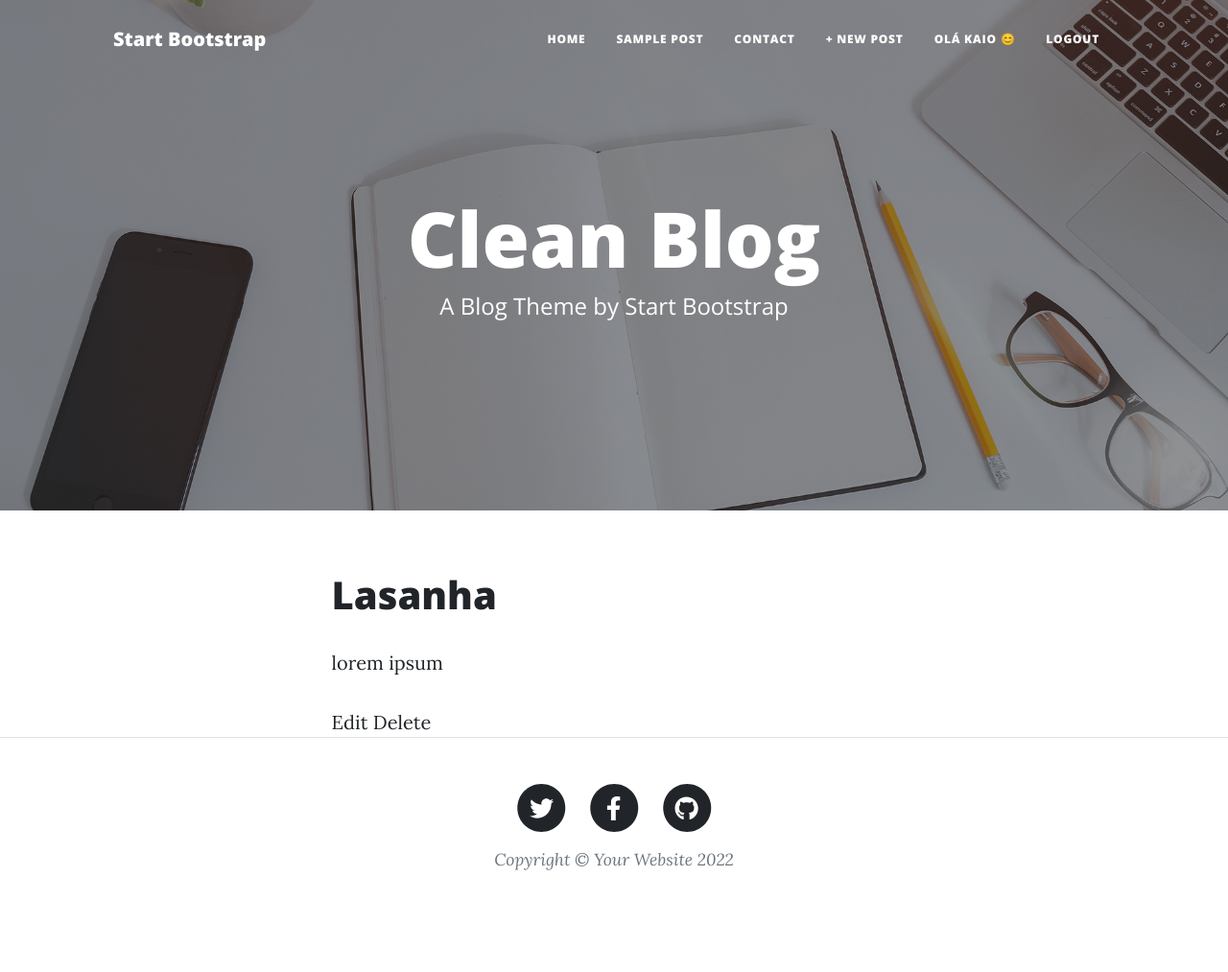
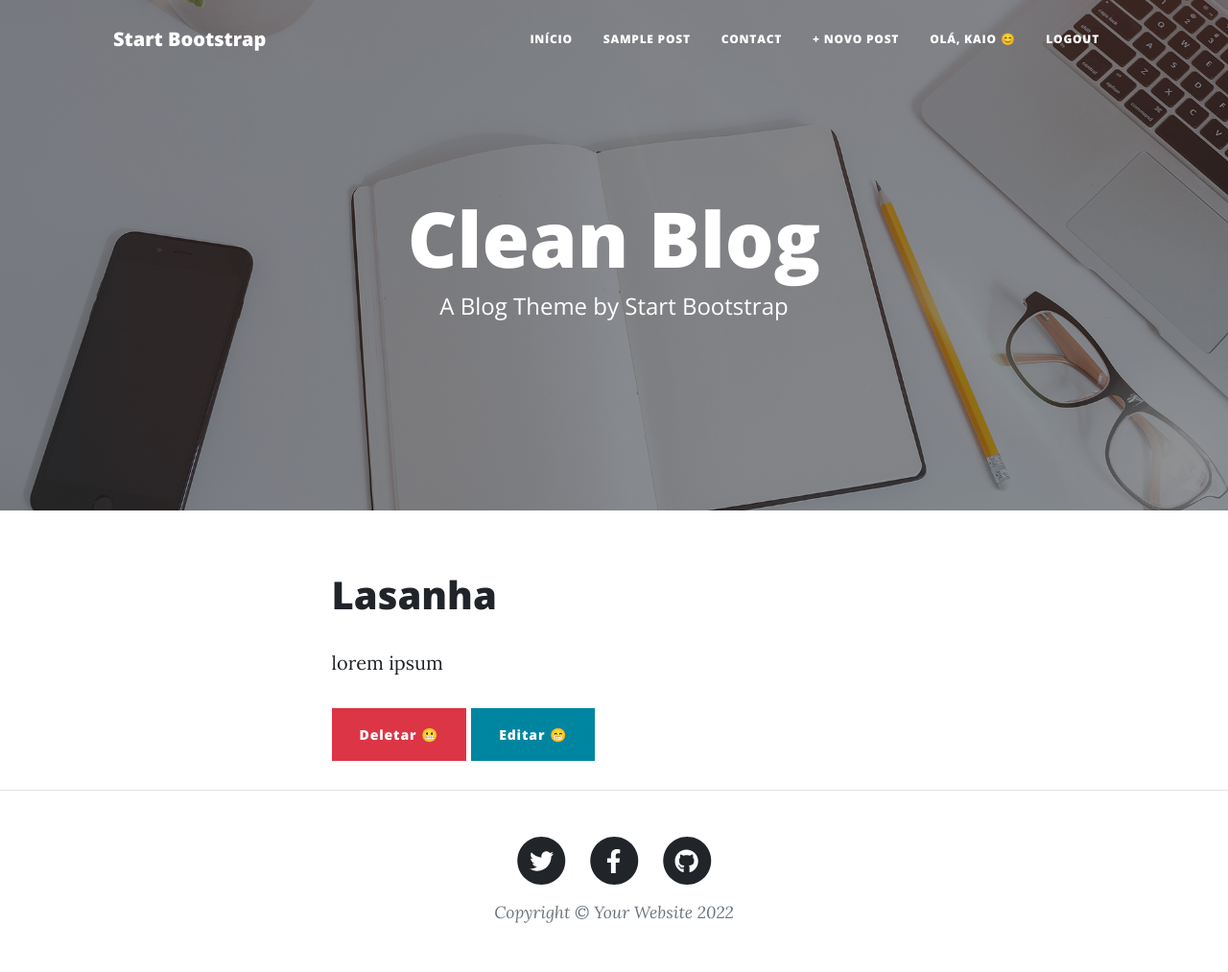
Before and after one commit to masaru1405/django-meu-site, a Django app: a page that uses static/templates/base.html in a window 1280 px wide. Shown: the whole page at 96% size. Before the commit the page ends 907 px from the top, so only its background shows below. Run offline with Django 4.2, Linux system fonts and the light colour scheme; a user stored in the database is signed in; data comes from the database, SQL or seed files in the repository; both versions use the stored data as it was after the commit; some libraries are stand-ins or nearby versions.

Commit message:
limitando acoes de criar, editar e deletar somente para usuarios logados

```diff
--- a/blog/admin.py
+++ b/blog/admin.py
@@ -15,7 +15,7 @@ class PostAdmin(admin.ModelAdmin):
    #para mudar o label da propriedade 'view_image' no admin
    def show_image(self, obj):
       return obj.view_image
-   show_image.short_description = "Imagem cadastrada"
+   show_image.short_description = "Imagem de fundo"
 
 @admin.register(Category)
 class CategoryAdmin(admin.ModelAdmin):
--- a/blog/templates/blog/detail.html
+++ b/blog/templates/blog/detail.html
@@ -17,6 +17,12 @@
    <h1>{{post.title}}</h1>
    <p>{{post.content|safe}}</p> <!--6h59m-->
 
-   <a href="{% url 'post.edit' post.slug  %}">Edit</a>
-   <a href="{% url 'post.delete' post.slug %}">Delete</a>
+   {% if request.user.is_authenticated %}
+      <div >
+         <a href="{% url 'post.delete' post.slug %}" class="btn btn-danger">Deletar &#128556;</a>
+         <a href="{% url 'post.edit' post.slug  %}" class="btn btn-primary">Editar &#128513;</a>
+      </div>
+      <br>
+   {% endif %}
+
 {% endblock %}
--- a/blog/templates/blog/new.html
+++ b/blog/templates/blog/new.html
@@ -4,13 +4,13 @@
 {% block title%}New Post{% endblock %}
 
 {% block content %}
-   <h2>NEW POST</h2>
+   <h2>NOVO POST</h2>
    <form method="POST" enctype="multipart/form-data">
       {% csrf_token %}
       <div class="mb-3">
          {{form|bootstrap}}
       </div>
-      <button type="submit" class="btn btn-primary">Save</button>
+      <button type="submit" class="btn btn-primary">SALVAR &#128516;</button>
    </form>
    <br>
 {% endblock %}
--- a/blog/views.py
+++ b/blog/views.py
@@ -5,6 +5,9 @@ from django.urls import reverse_lazy
 from django.contrib.messages.views import SuccessMessageMixin
 from .models import Post
 from .forms import PostForm
+
+#6h46m
+from django.contrib.auth.mixins import LoginRequiredMixin
 
 class BlogListView(ListView):
    model = Post
@@ -17,7 +20,7 @@ class BlogDetailView(DetailView):
    context_object_name = 'post'
 
 #video 2h52m
-class BlogCreateView(SuccessMessageMixin, CreateView):
+class BlogCreateView(LoginRequiredMixin, SuccessMessageMixin, CreateView):
    model = Post
    form_class = PostForm
    template_name = 'blog/new.html'
@@ -40,7 +43,9 @@ class BlogCreateView(SuccessMessageMixin, CreateView):
          field=self.object.title,
       )
 
-class BlogUpdateView(SuccessMessageMixin, UpdateView):
+#OBS: neste caso não precisamos especificar a url da tela de login, pois estamos usando o login.html do Django ?
+#ou seja, o 'User' padrão
+class BlogUpdateView(LoginRequiredMixin, SuccessMessageMixin, UpdateView):
    model = Post
    form_class = PostForm
    template_name = 'blog/edit.html'
@@ -61,7 +66,7 @@ class BlogUpdateView(SuccessMessageMixin, UpdateView):
          field=self.object.title,
       )
 
-class BlogDeleteView(SuccessMessageMixin, DeleteView):
+class BlogDeleteView(LoginRequiredMixin, SuccessMessageMixin, DeleteView):
    model = Post
    template_name = 'blog/delete.html'
    context_object_name = 'post'
--- a/static/templates/base.html
+++ b/static/templates/base.html
@@ -34,17 +34,17 @@
           </button>
           <div class="collapse navbar-collapse" id="navbarResponsive">
               <ul class="navbar-nav ms-auto py-4 py-lg-0">
-                  <li class="nav-item"><a class="nav-link px-lg-3 py-3 py-lg-4" href="{% url 'blog.home' %}">Home</a></li>
+                  <li class="nav-item"><a class="nav-link px-lg-3 py-3 py-lg-4" href="{% url 'blog.home' %}">INÍCIO</a></li>
 
                   <li class="nav-item"><a class="nav-link px-lg-3 py-3 py-lg-4" href="post.html">Sample Post</a></li>
                   <li class="nav-item"><a class="nav-link px-lg-3 py-3 py-lg-4" href="contact.html">Contact</a></li>
                   <!--LOGIN-->
                   {% if user.is_authenticated %}
-                     <li class="nav-item"><a class="nav-link px-lg-3 py-3 py-lg-4" href="{% url 'post.new' %}">+ New Post</a></li>
-                     <li class="nav-item"><a class="nav-link px-lg-3 py-3 py-lg-4" href="#">Olá {{user.username}} &#128522;</a></li>
-                     <li class="nav-item"><a class="nav-link px-lg-3 py-3 py-lg-4" href="{% url 'logout' %}">Logout</a></li>
+                     <li class="nav-item"><a class="nav-link px-lg-3 py-3 py-lg-4" href="{% url 'post.new' %}">+ NOVO POST</a></li>
+                     <li class="nav-item"><a class="nav-link px-lg-3 py-3 py-lg-4" href="#">OLÁ, {{user.username}} &#128522;</a></li>
+                     <li class="nav-item"><a class="nav-link px-lg-3 py-3 py-lg-4" href="{% url 'logout' %}">LOGOUT</a></li>
                   {% else %}
-                     <li class="nav-item"><a class="nav-link px-lg-3 py-3 py-lg-4" href="{% url 'login' %}">Login</a></li>
+                     <li class="nav-item"><a class="nav-link px-lg-3 py-3 py-lg-4" href="{% url 'login' %}">LOGIN</a></li>
                   {% endif %}
               </ul>
           </div>
```
Also changed, not shown: db.sqlite3.
